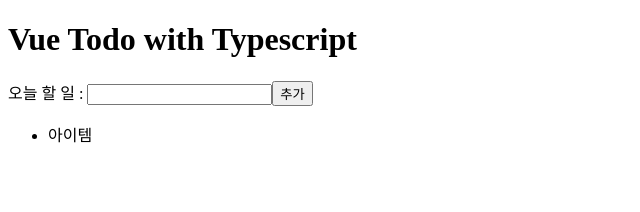
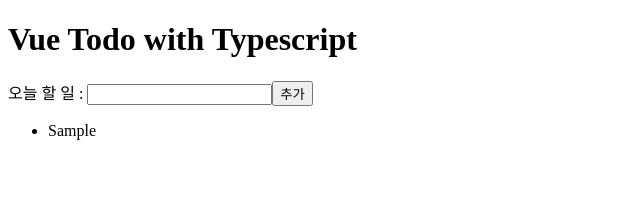
Before and after one commit to kyomin/vue-typescript, a Vue app: page / in a window 1280 px wide. Both pictures are taken after typing "Sample" into the empty fields and a click on the button "추가". Shown: the top 212 px of the page, without its empty margins (0-640 px from the left). Built offline with nearby package versions, Linux system fonts and the light colour scheme.

Commit message:
조회 기능 구현 : 할 일 조회 기능 구현

```diff
--- a/src/App.vue
+++ b/src/App.vue
@@ -8,7 +8,11 @@
     </main>
     <div>
       <ul>
-        <TodoListItem />
+        <TodoListItem
+          v-for="(todoItem, index) in todoItems"
+          :key="index"
+          :todoItem="todoItem"
+        />
       </ul>
     </div>
   </div>
--- a/src/components/TodoListItem.vue
+++ b/src/components/TodoListItem.vue
@@ -1,11 +1,17 @@
 <template>
-  <li>아이템</li>
+  <li>{{ todoItem }}</li>
 </template>
 
 <script lang="ts">
 import Vue from 'vue';
 
-export default Vue.extend({});
+export default Vue.extend({
+  props: {
+    todoItem: {
+      type: String,
+    },
+  },
+});
 </script>
 
 <style scoped></style>
```
